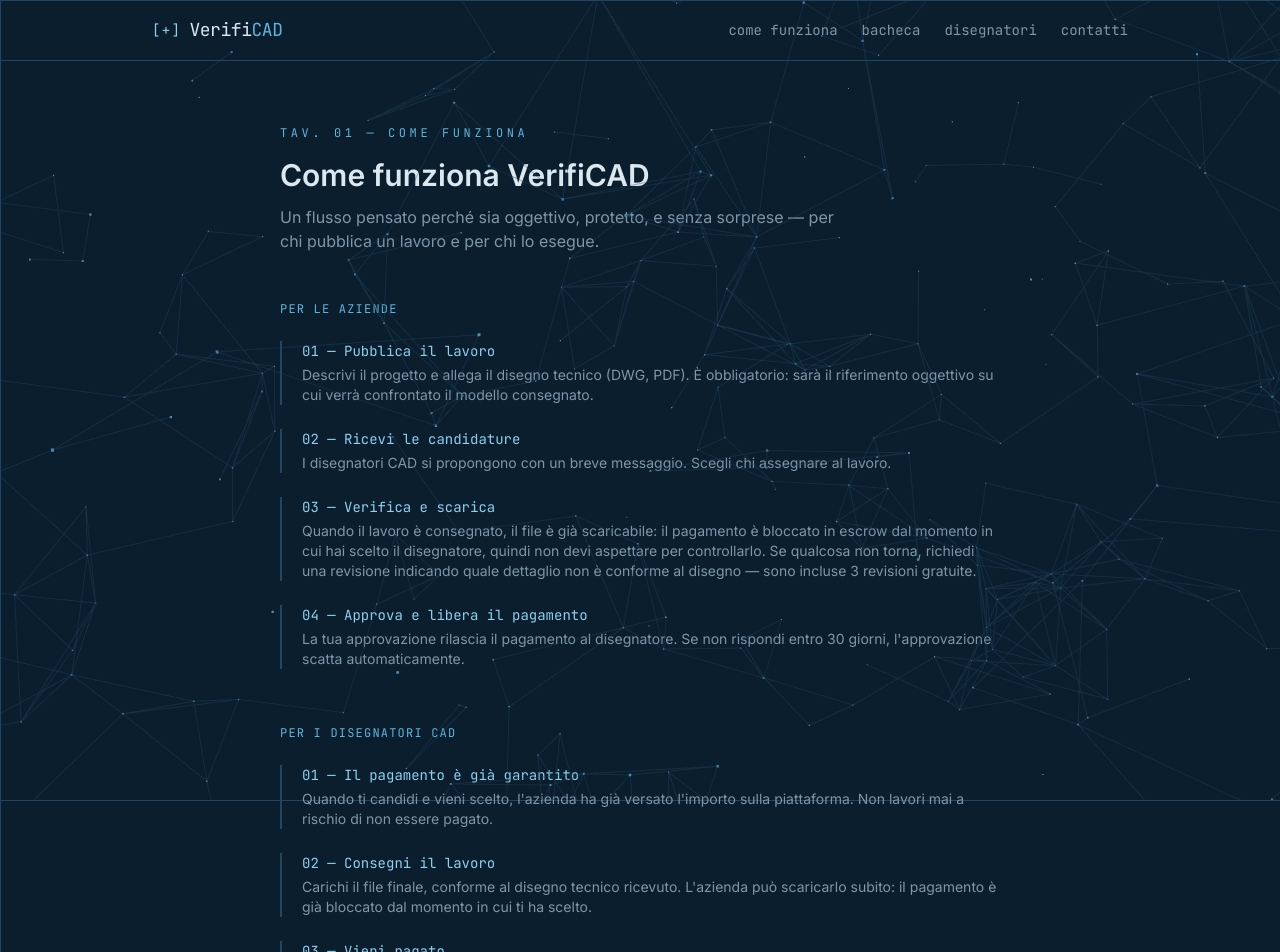
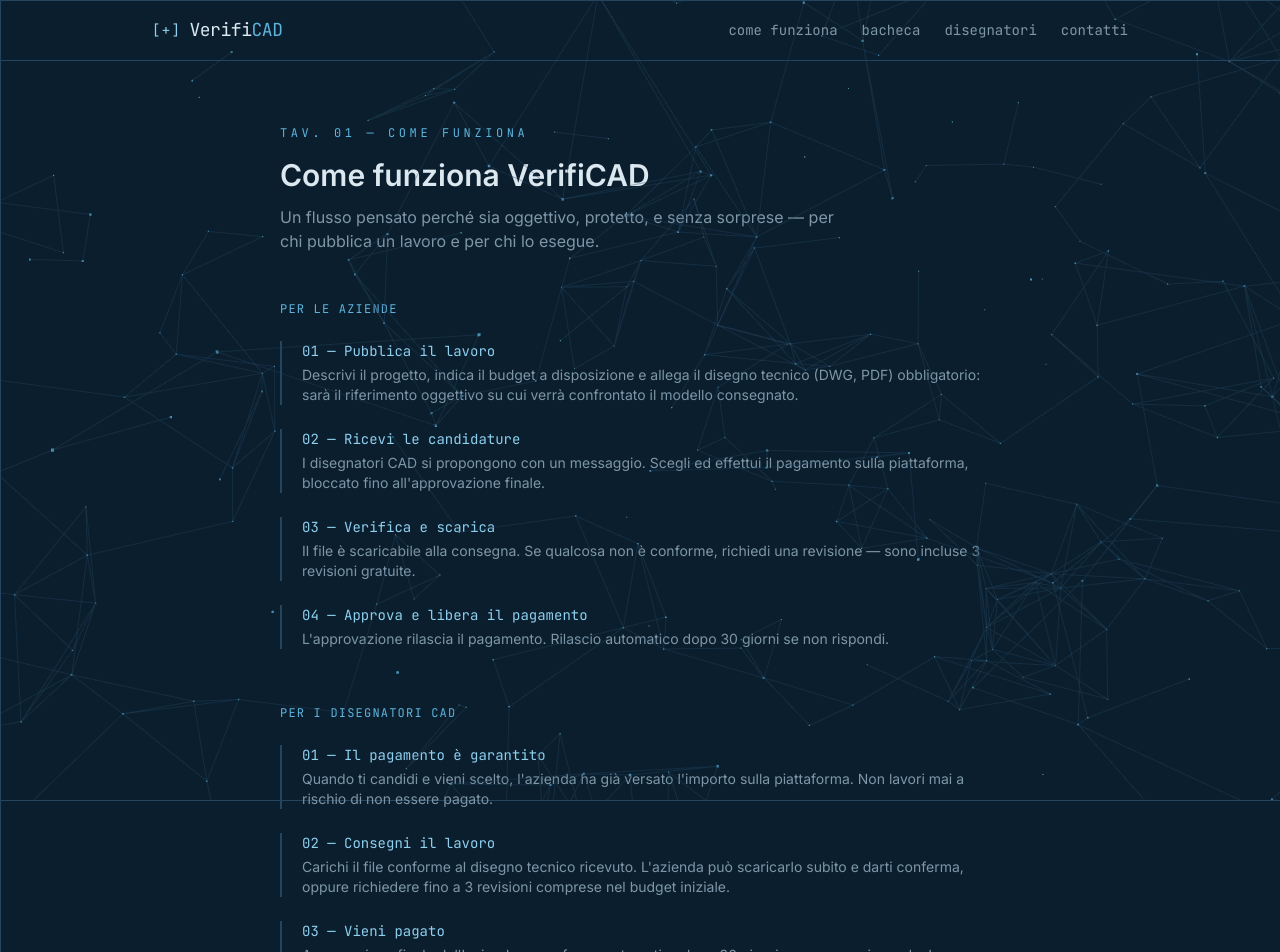
Before and after one commit to edgarlaini/Verificad, a Next.js app: page /come-funziona in a window 1280 px wide. Shown: the top 952 px of the page. Built offline with nearby package versions, Linux system fonts and the light colour scheme; no server answers.

Commit message:
Add files via upload

```diff
--- a/app/come-funziona/page.tsx
+++ b/app/come-funziona/page.tsx
@@ -18,30 +18,30 @@ export default function ComeFunziona() {
           <li className="border-l-2 border-[var(--blueprint-line)] pl-5">
             <p className="font-mono-cad text-sm text-[var(--blueprint-accent-strong)] mb-1">01 — Pubblica il lavoro</p>
             <p className="text-sm text-[var(--blueprint-text-dim)]">
-              Descrivi il progetto e allega il disegno tecnico (DWG, PDF). È obbligatorio: sarà il
-              riferimento oggettivo su cui verrà confrontato il modello consegnato.
+              Descrivi il progetto, indica il budget a disposizione e allega il disegno tecnico
+              (DWG, PDF) obbligatorio: sarà il riferimento oggettivo su cui verrà confrontato il
+              modello consegnato.
             </p>
           </li>
           <li className="border-l-2 border-[var(--blueprint-line)] pl-5">
             <p className="font-mono-cad text-sm text-[var(--blueprint-accent-strong)] mb-1">02 — Ricevi le candidature</p>
             <p className="text-sm text-[var(--blueprint-text-dim)]">
-              I disegnatori CAD si propongono con un breve messaggio. Scegli chi assegnare al lavoro.
+              I disegnatori CAD si propongono con un messaggio. Scegli ed effettui il pagamento
+              sulla piattaforma, bloccato fino all&apos;approvazione finale.
             </p>
           </li>
           <li className="border-l-2 border-[var(--blueprint-line)] pl-5">
             <p className="font-mono-cad text-sm text-[var(--blueprint-accent-strong)] mb-1">03 — Verifica e scarica</p>
             <p className="text-sm text-[var(--blueprint-text-dim)]">
-              Quando il lavoro è consegnato, il file è già scaricabile: il pagamento è bloccato in
-              escrow dal momento in cui hai scelto il disegnatore, quindi non devi aspettare per
-              controllarlo. Se qualcosa non torna, richiedi una revisione indicando quale dettaglio
-              non è conforme al disegno — sono incluse 3 revisioni gratuite.
+              Il file è scaricabile alla consegna. Se qualcosa non è conforme, richiedi una
+              revisione — sono incluse 3 revisioni gratuite.
             </p>
           </li>
           <li className="border-l-2 border-[var(--blueprint-line)] pl-5">
             <p className="font-mono-cad text-sm text-[var(--blueprint-accent-strong)] mb-1">04 — Approva e libera il pagamento</p>
             <p className="text-sm text-[var(--blueprint-text-dim)]">
-              La tua approvazione rilascia il pagamento al disegnatore. Se non rispondi entro 30
-              giorni, l&apos;approvazione scatta automaticamente.
+              L&apos;approvazione rilascia il pagamento. Rilascio automatico dopo 30 giorni se non
+              rispondi.
             </p>
           </li>
         </ol>
@@ -53,7 +53,7 @@ export default function ComeFunziona() {
         </h2>
         <ol className="space-y-6">
           <li className="border-l-2 border-[var(--blueprint-line)] pl-5">
-            <p className="font-mono-cad text-sm text-[var(--blueprint-accent-strong)] mb-1">01 — Il pagamento è già garantito</p>
+            <p className="font-mono-cad text-sm text-[var(--blueprint-accent-strong)] mb-1">01 — Il pagamento è garantito</p>
             <p className="text-sm text-[var(--blueprint-text-dim)]">
               Quando ti candidi e vieni scelto, l&apos;azienda ha già versato l&apos;importo sulla
               piattaforma. Non lavori mai a rischio di non essere pagato.
@@ -62,15 +62,16 @@ export default function ComeFunziona() {
           <li className="border-l-2 border-[var(--blueprint-line)] pl-5">
             <p className="font-mono-cad text-sm text-[var(--blueprint-accent-strong)] mb-1">02 — Consegni il lavoro</p>
             <p className="text-sm text-[var(--blueprint-text-dim)]">
-              Carichi il file finale, conforme al disegno tecnico ricevuto. L&apos;azienda può
-              scaricarlo subito: il pagamento è già bloccato dal momento in cui ti ha scelto.
+              Carichi il file conforme al disegno tecnico ricevuto. L&apos;azienda può scaricarlo
+              subito e darti conferma, oppure richiedere fino a 3 revisioni comprese nel budget
+              iniziale.
             </p>
           </li>
           <li className="border-l-2 border-[var(--blueprint-line)] pl-5">
             <p className="font-mono-cad text-sm text-[var(--blueprint-accent-strong)] mb-1">03 — Vieni pagato</p>
             <p className="text-sm text-[var(--blueprint-text-dim)]">
-              Approvazione dell&apos;azienda, o rilascio automatico dopo 30 giorni se non risponde.
-              In entrambi i casi, il pagamento arriva.
+              Approvazione finale dell&apos;azienda, o conferma automatica dopo 30 giorni se
+              nessuno risponde. In entrambi i casi, vieni pagato.
             </p>
           </li>
         </ol>
```
